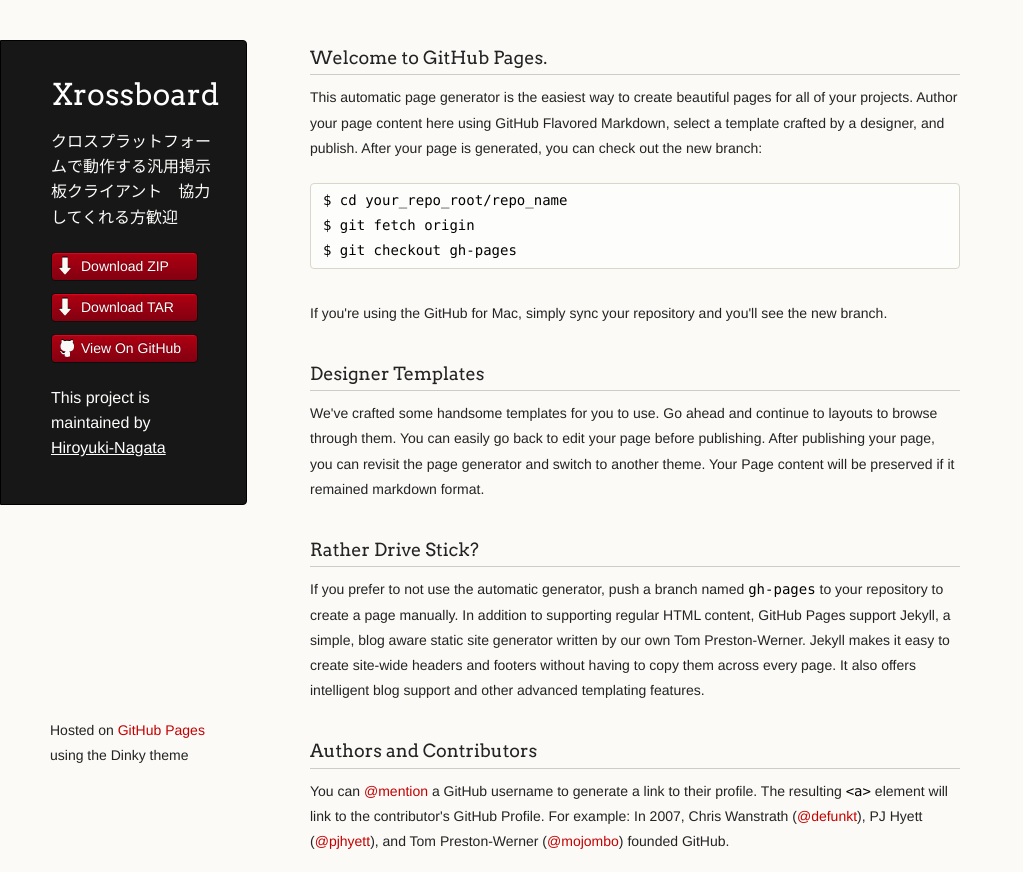
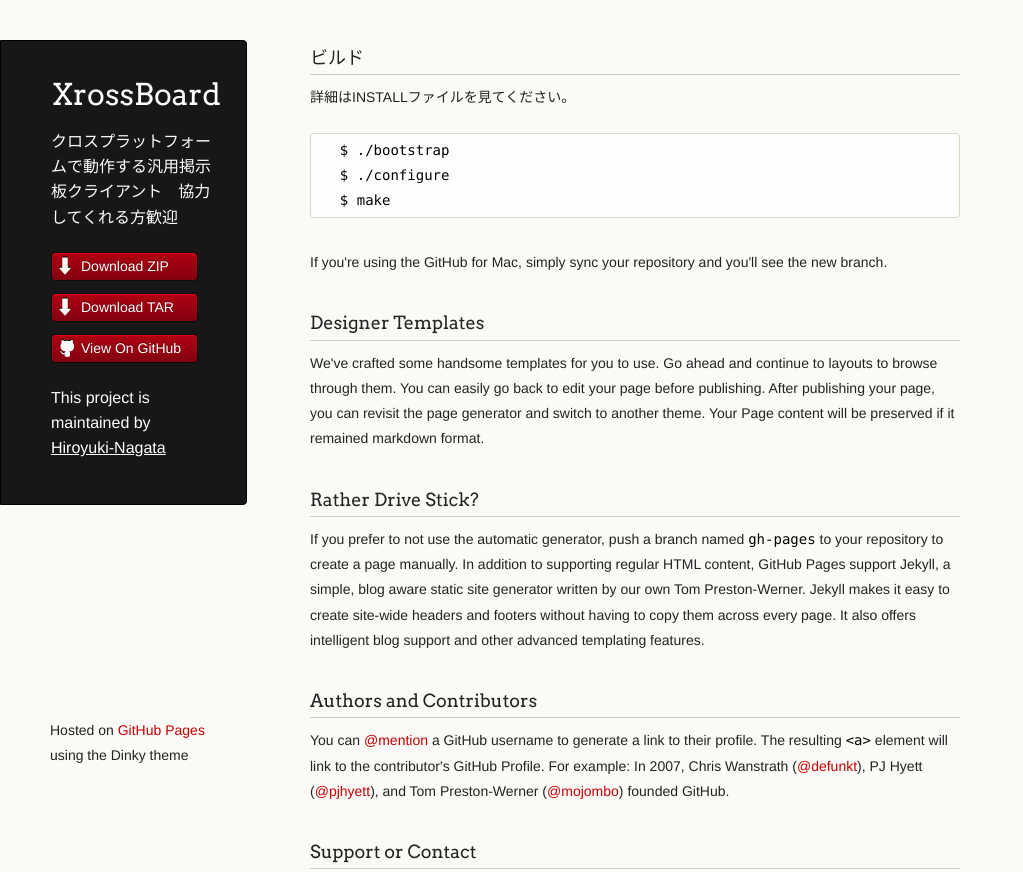
Before and after one commit to hangingman/XrossBoard, a plain HTML site: page index.html in a window 1280 px wide. Shown: the top 872 px of the page, without its empty margins (0-1023 px from the left). Drawn offline with Linux system fonts and the light colour scheme.

Commit message:
Update index.html

```diff
--- a/index.html
+++ b/index.html
@@ -16,7 +16,7 @@
   <body>
     <div class="wrapper">
       <header>
-        <h1 class="header">Xrossboard</h1>
+        <h1 class="header">XrossBoard</h1>
         <p class="header">クロスプラットフォームで動作する汎用掲示板クライアント　協力してくれる方歓迎</p>
 
         <ul>
@@ -31,13 +31,13 @@
       </header>
       <section>
         <h3>
-<a id="welcome-to-github-pages" class="anchor" href="#welcome-to-github-pages" aria-hidden="true"><span class="octicon octicon-link"></span></a>Welcome to GitHub Pages.</h3>
+<a id="build" class="anchor" href="#build" aria-hidden="true"><span class="octicon octicon-link"></span></a>ビルド</h3>
 
-<p>This automatic page generator is the easiest way to create beautiful pages for all of your projects. Author your page content here using GitHub Flavored Markdown, select a template crafted by a designer, and publish. After your page is generated, you can check out the new branch:</p>
+<p>詳細はINSTALLファイルを見てください。</p>
 
-<pre><code>$ cd your_repo_root/repo_name
-$ git fetch origin
-$ git checkout gh-pages
+<pre><code>  $ ./bootstrap
+  $ ./configure
+  $ make
 </code></pre>
 
 <p>If you're using the GitHub for Mac, simply sync your repository and you'll see the new branch.</p>
```
